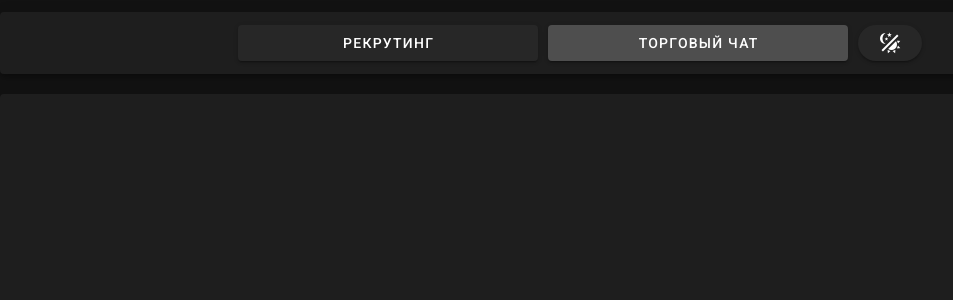
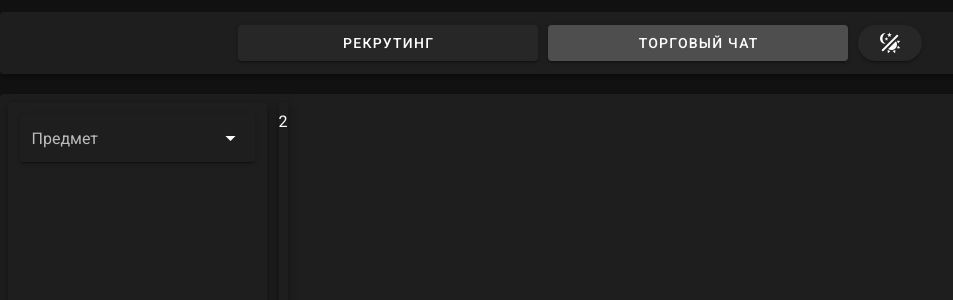
Before and after one commit to 4ebyrek99/wf-app, a Vue app: page /tradeChat in a window 1280 px wide. Shown: the top 300 px of the page, without its empty margins (60-1013 px from the left). Built offline with nearby package versions, Linux system fonts and the light colour scheme.

Commit message:
Добавил строку дря поиска предмета.

```diff
--- a/package.json
+++ b/package.json
@@ -10,6 +10,7 @@
   "dependencies": {
     "axios": "^1.2.2",
     "core-js": "^3.8.3",
+    "lodash.debounce": "^4.0.8",
     "vue": "^2.6.14",
     "vue-router": "^3.5.1",
     "vuetify": "^2.6.0",
--- a/src/assets/scss/main.scss
+++ b/src/assets/scss/main.scss
@@ -11,3 +11,9 @@
 .h-100 {
     height: 100%;
 }
+
+.grid {
+    display: grid;
+    grid-template-columns: 0.7fr 2fr;
+    height: 100%;
+}
--- a/src/views/recruitingChat.vue
+++ b/src/views/recruitingChat.vue
@@ -82,33 +82,25 @@
 				width="400"
 			>
 				<v-card
-					class="d-flex flex-column justify-center"
 					v-if="loader"
-					height="432"
 				>
-					<!-- <v-card-title>
+					<v-card-title>
 						Загрузка
-					</v-card-title> -->
+					</v-card-title>
 					<div
 						class="d-flex flex-row justify-center pa-6"
 					>
 						<v-progress-circular
-							:size="150"
+							:size="120"
 							:width="12"
 							color="teal lighten-4"
 							indeterminate
 						>
-							Загрузка
 						</v-progress-circular>
-
 					</div>
 				</v-card>
 				<v-card
 					v-else
-					height="432"
-				>
-					<div
-						v-if="relicInfo"
 				>
 					<v-card-title>
 						Реликвия {{ relicInfo.name }}
@@ -141,20 +133,6 @@
 								</tr>
 							</tbody>
 						</v-simple-table>
-						</div>
-					</div>
-					<div
-						v-else
-						class="d-flex flex-column justify-center h-100"
-					>
-						<div
-							class="d-flex flex-row justify-center pa-5"
-						>
-							<img src="../../public/error.svg">
-						</div>
-						<span class="text-center">
-							Реликвия не существует!
-						</span>
 					</div>
 				</v-card>
 			</v-dialog>
@@ -270,7 +248,6 @@ export default {
 		async showDialog(link) {
 			let find = this.$store.getters["getRelicsMap"](`${link.selectRelic.name} ${(link.numberRelic).toUpperCase()}`)
 			if(find) {
-				this.relicInfo = this.$store.getters["getRelicsMap"](`${link.selectRelic.name} ${(link.numberRelic).toUpperCase()}`)
 				this.loader = false
 				this.showRelicInfo = true
 			} else {
@@ -283,15 +260,12 @@ export default {
 				this.relicInfo = this.$store.getters["getRelicsMap"](`${link.selectRelic.name} ${(link.numberRelic).toUpperCase()}`)
 				this.loader = false
 			}
+
 		}
 	}
 }
 </script>
 
 <style lang="scss" scoped>
-	.grid {
-		display: grid;
-		grid-template-columns: 0.7fr 2fr;
-		height: 100%;
-	}
+
 </style>
--- a/src/views/tradeChat.vue
+++ b/src/views/tradeChat.vue
@@ -1,16 +1,60 @@
 <template>
-	<div>
-		<v-card
-			class="mt-5 pa-5 main-card"
-			elevation="5"
+	<v-card
+		class="mt-5 pa-5 main-card"
+		elevation="5"
+		width="100%"
+	>
+		<v-row
+			class="grid"
 		>
-		</v-card>
-	</div>
+			<v-card
+				class="mr-3"
+				elevation="5"
+			>
+				<v-col
+					class="d-flex flex-column justify-space-between h-100"
+				>
+					<v-autocomplete
+						v-model="searchText"
+						solo
+						label="Предмет"
+						:items="searchItems"
+						item-text="item_name"
+					>
+
+					</v-autocomplete>
+				</v-col>
+			</v-card>
+			<v-card
+				class="overflow-y-auto py-2"
+				elevation="5"
+			>
+				2
+			</v-card>
+		</v-row>
+	</v-card>
 </template>
 
 <script>
+
+// import debounce from 'lodash.debounce'
+
 export default {
 	name: 'tradeChat',
+	data () {
+		return {
+			searchItems: null,
+			searchText: null
+		}
+	},
+	methods() {
+
+	},
+	watch: {
+		searchText(text) {
+
+		}
+	}
 }
 </script>
 
```
Also changed, not shown: 1 other file (tests, documents, lock files or other folders). Lines whose indentation alone changed are shown as unchanged.
